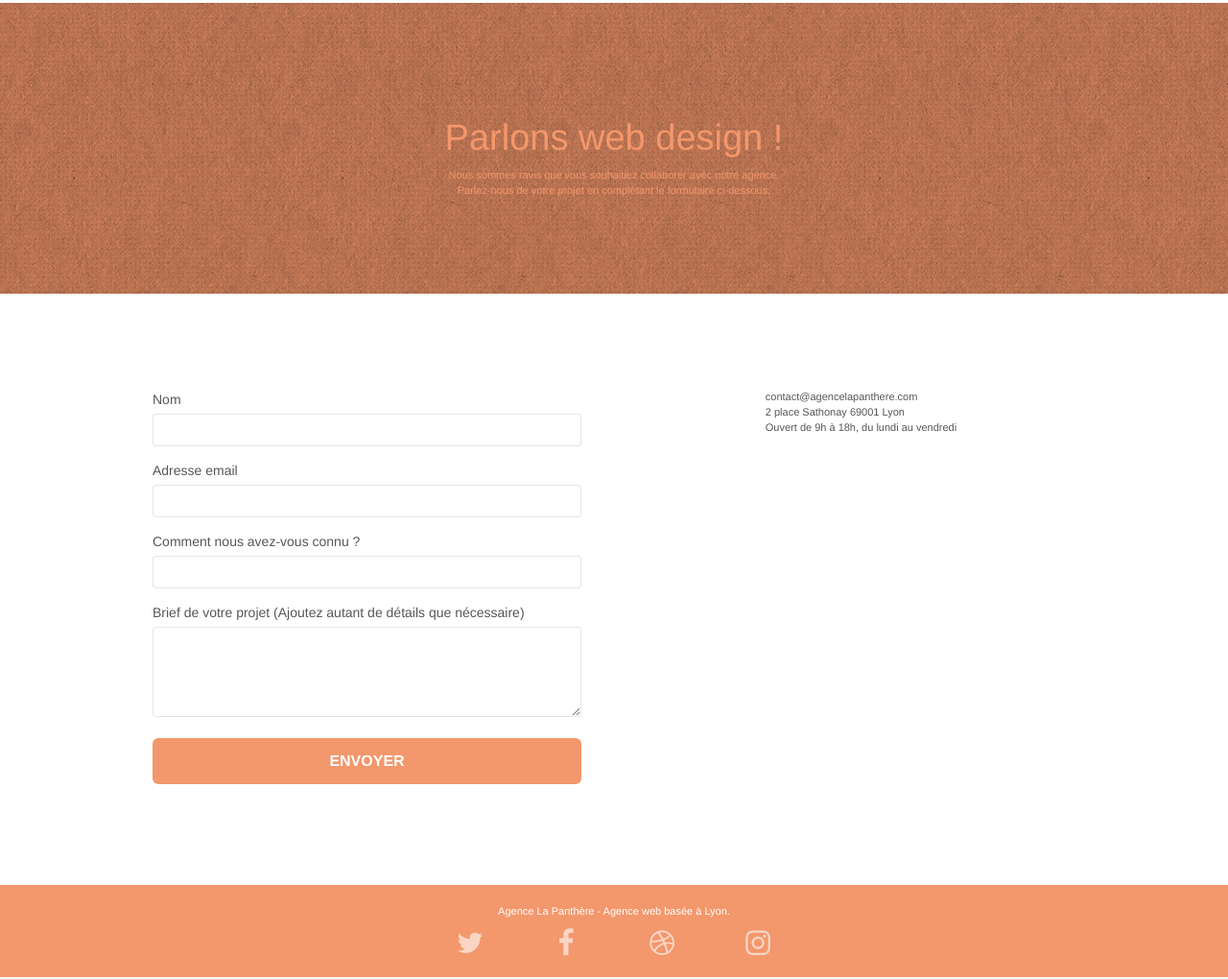
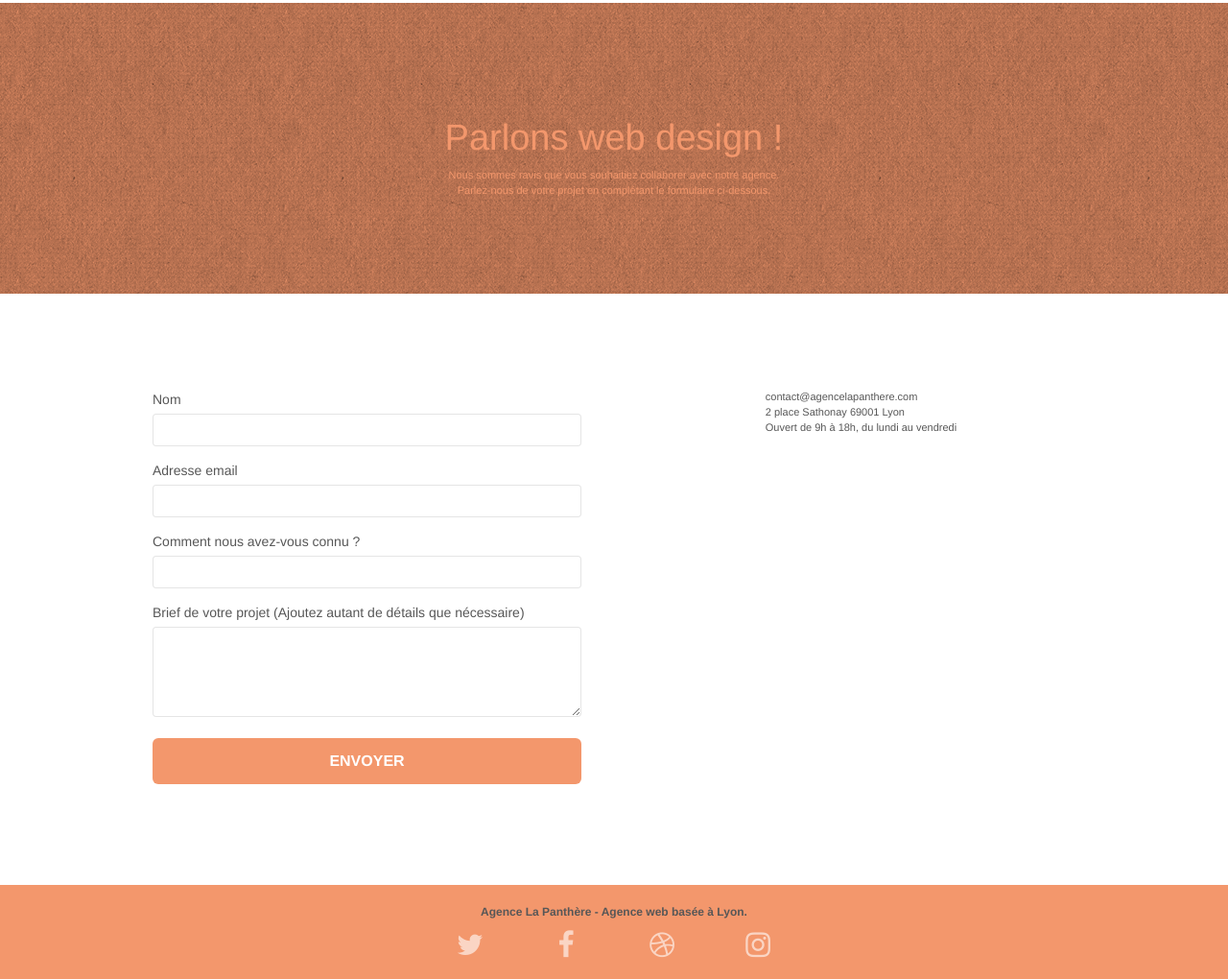
Before and after one commit to cedricVrvrd/panthere_optimis-, a plain HTML site: page contact.html in a window 1280 px wide. Shown: the part 92-1112 px from the top of the page at 96% size. Drawn offline with Linux system fonts and the light colour scheme; files that its build step writes are made by us from their sources.

Commit message:
changement taille police text footer

```diff
--- a/contact.html
+++ b/contact.html
@@ -126,7 +126,7 @@
 	<div class="container bloc-sm">
 		<div class="row">
 			<div class="col-sm-12">
-				<p class="text-center white">
+				<p class="text-center black">
 					Agence La Panthère - Agence web basée à Lyon.<br>
 				</p>
 				<div class="row row-no-gutters social">
@@ -161,7 +161,7 @@
 <!-- Principal conteneur END -->
 <script src="./js/jquery-2.1.0.js"></script>
 <script src="./js/bootstrap.js"></script>
-<script src="./js/blocs.min.js"></script>
+<script src="./js/blocs.js"></script>
 <script src="./js/jqBootstrapValidation.js"></script>
 <script src="./js/formHandler.js"></script>
 
--- a/style.css
+++ b/style.css
@@ -1068,3 +1068,7 @@ img.center-block.image-resize-mode{
     color : #F3976C !important;
     text-align: center;
 }
+p.text-center.black{
+    font-size: 12px;
+    font-weight: 700;
+}
```
